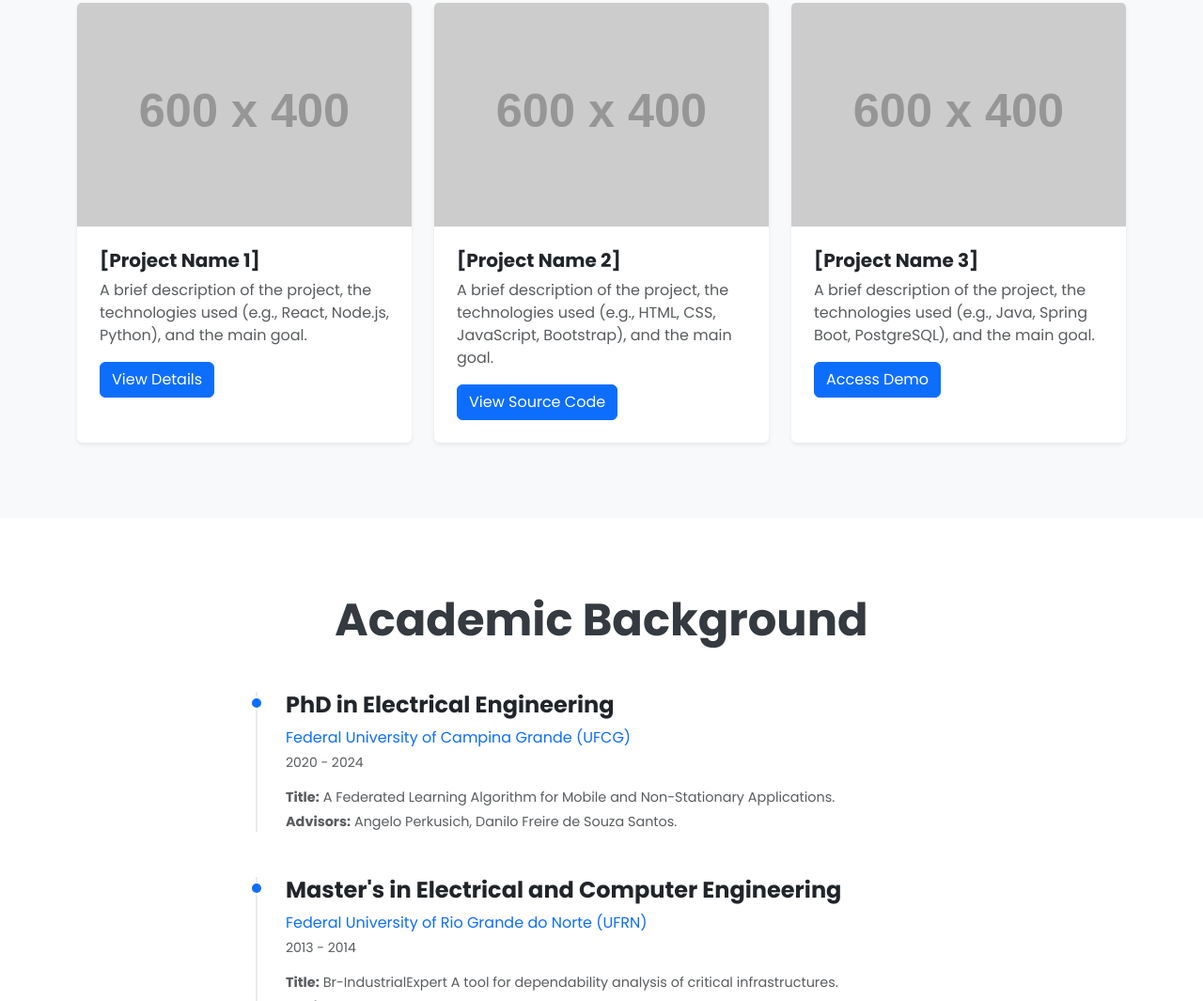
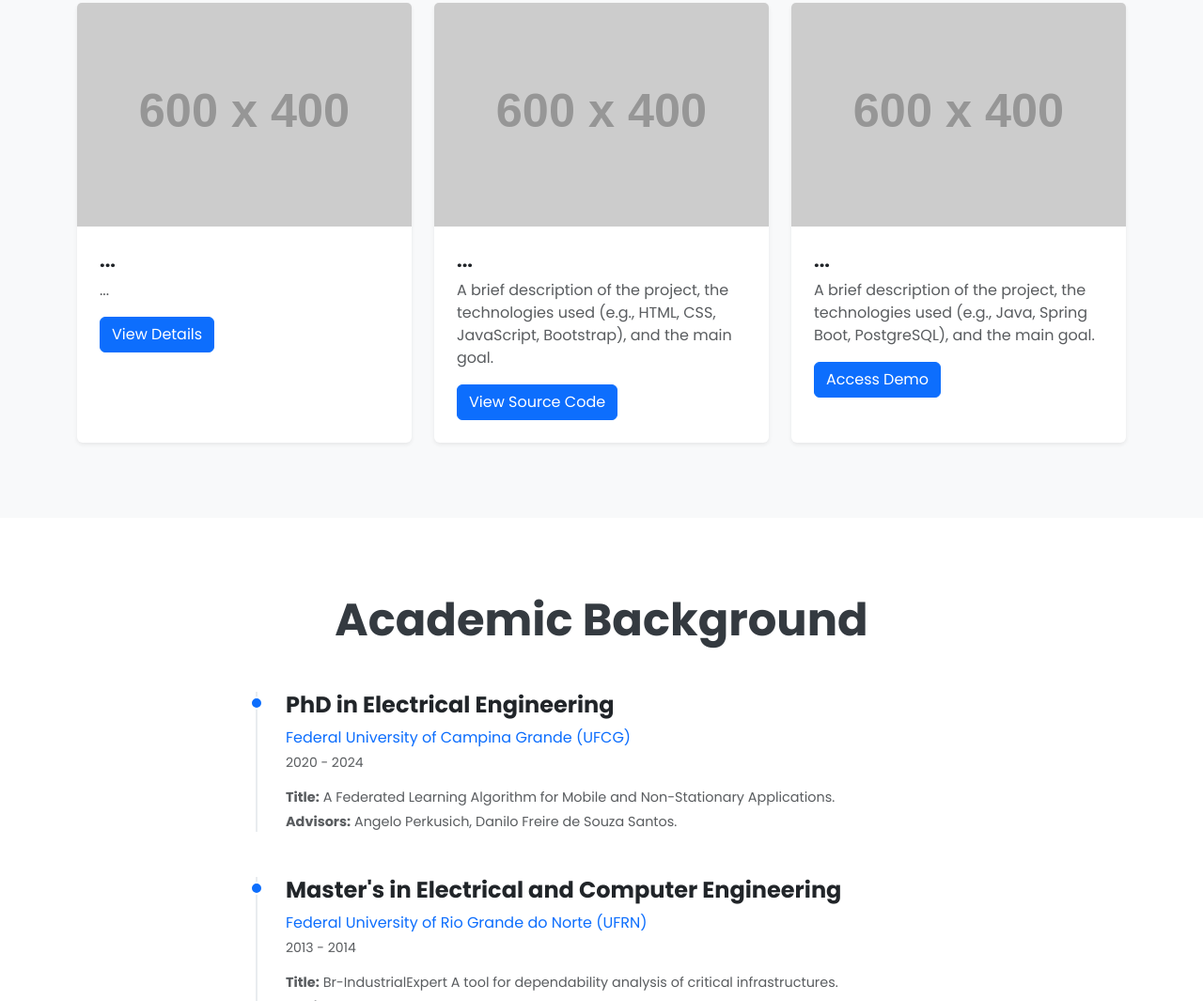
Before and after one commit to enosmacedo/eu, a plain HTML site: page index.html in a window 1280 px wide. Shown: the part 950-2015 px from the top of the page at 94% size. Drawn offline with nearby package versions, Linux system fonts and the light colour scheme; placeholder pictures from the web are drawn by us.

Commit message:
Update index.html

```diff
--- a/index.html
+++ b/index.html
@@ -140,8 +140,8 @@
                     <div class="card h-100 shadow-sm">
                         <img src="https://placehold.co/600x400/CCCCCC/FFFFFF?text=Project+1" class="card-img-top" alt="Project 1 Image" data-alt-lang="project1Alt">
                         <div class="card-body p-4">
-                            <h5 class="card-title fw-bold" data-lang="project1Title">[Project Name 1]</h5>
-                            <p class="card-text text-muted" data-lang="project1Desc">A brief description of the project, the technologies used (e.g., React, Node.js, Python), and the main goal.</p>
+                            <h5 class="card-title fw-bold" data-lang="project1Title">...</h5>
+                            <p class="card-text text-muted" data-lang="project1Desc">...</p>
                             <a href="#" class="btn btn-primary mt-auto" data-lang="project1Btn">View Details</a>
                         </div>
                     </div>
@@ -151,7 +151,7 @@
                     <div class="card h-100 shadow-sm">
                         <img src="https://placehold.co/600x400/CCCCCC/FFFFFF?text=Project+2" class="card-img-top" alt="Project 2 Image" data-alt-lang="project2Alt">
                         <div class="card-body p-4">
-                            <h5 class="card-title fw-bold" data-lang="project2Title">[Project Name 2]</h5>
+                            <h5 class="card-title fw-bold" data-lang="project2Title">...</h5>
                             <p class="card-text text-muted" data-lang="project2Desc">A brief description of the project, the technologies used (e.g., HTML, CSS, JavaScript, Bootstrap), and the main goal.</p>
                             <a href="#" class="btn btn-primary mt-auto" data-lang="project2Btn">View Source Code</a>
                         </div>
@@ -162,7 +162,7 @@
                     <div class="card h-100 shadow-sm">
                         <img src="https://placehold.co/600x400/CCCCCC/FFFFFF?text=Project+3" class="card-img-top" alt="Project 3 Image" data-alt-lang="project3Alt">
                         <div class="card-body p-4">
-                            <h5 class="card-title fw-bold" data-lang="project3Title">[Project Name 3]</h5>
+                            <h5 class="card-title fw-bold" data-lang="project3Title">...</h5>
                             <p class="card-text text-muted" data-lang="project3Desc">A brief description of the project, the technologies used (e.g., Java, Spring Boot, PostgreSQL), and the main goal.</p>
                             <a href="#" class="btn btn-primary mt-auto" data-lang="project3Btn">Access Demo</a>
                         </div>
@@ -308,15 +308,15 @@
                 aboutParagraph: "With a solid background in engineering and computing, complemented by teaching experience, I developed strong skills across three pillars: cutting-edge technology development, knowledge sharing, and team leadership. This hybrid approach has shaped my academic career, where I've always worked simultaneously with systems development and research.Currently, I focus on developing applications and MVPs to demonstrate my implementation capabilities. My main stack includes Python, Flask, Django, PyTorch, TensorFlow, and LangChain. However, I emphasize that I'm technology agnostic, always selecting the most appropriate tool to solve the problem at hand.",
                 projectsTitle: "My Projects",
                 projectsSubtitle: "Here are some of the works I am most proud of.",
-                project1Title: "[Project Name 1]",
-                project1Desc: "A brief description of the project, the technologies used (e.g., React, Node.js, Python), and the main goal.",
+                project1Title: "...",
+                project1Desc: "...",
                 project1Btn: "View Details",
                 project1Alt: "Project 1 Image",
-                project2Title: "[Project Name 2]",
+                project2Title: "...",
                 project2Desc: "A brief description of the project, the technologies used (e.g., HTML, CSS, JavaScript, Bootstrap), and the main goal.",
                 project2Btn: "View Source Code",
                 project2Alt: "Project 2 Image",
-                project3Title: "[Project Name 3]",
+                project3Title: "...",
                 project3Desc: "A brief description of the project, the technologies used (e.g., Java, Spring Boot, PostgreSQL), and the main goal.",
                 project3Btn: "Access Demo",
                 project3Alt: "Project 3 Image",
```
